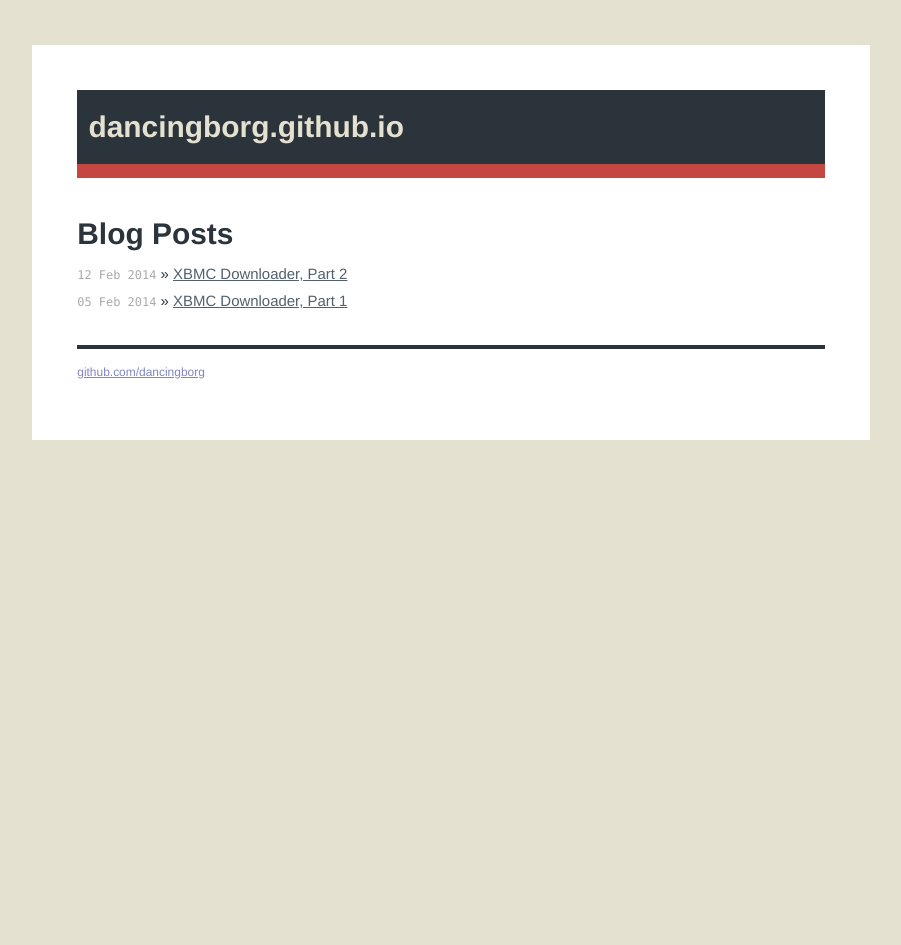
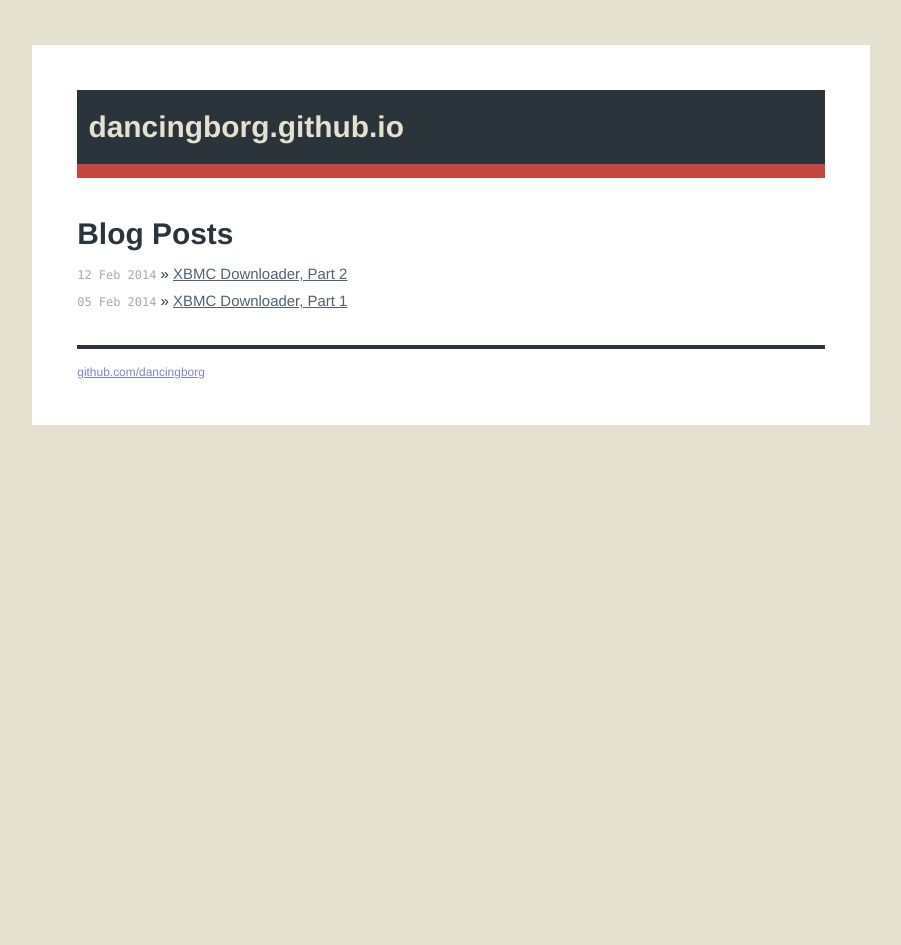
Before and after one commit to andre-abadi/andre-abadi.github.io, a Jekyll site: the page built from index.html, in a window 1280 px wide. Shown: the whole page, without its empty margins (189-1090 px from the left). Built offline with Jekyll 4.4.1, drawn with Linux system fonts in a browser that asks for light colours; Markdown is read by kramdown in place of the engine named in the settings.

Commit message:
Update main.css

```diff
--- a/css/main.css
+++ b/css/main.css
@@ -71,6 +71,7 @@ ul.posts span {
   line-height: 1.5em;
   background-color: #FFFFFF;
   padding: 3em;
+  padding-bottom: 2em;
 }
 
 .site .header a {
@@ -125,8 +126,6 @@ ul.posts span {
   border-top: 4px solid #2C343B;
   margin-top: 2em;
   overflow: hidden;
-  padding-bottom: 0em;
-  margin-bottom: 0em;
 }
 
 .site .footer .contact {
```
